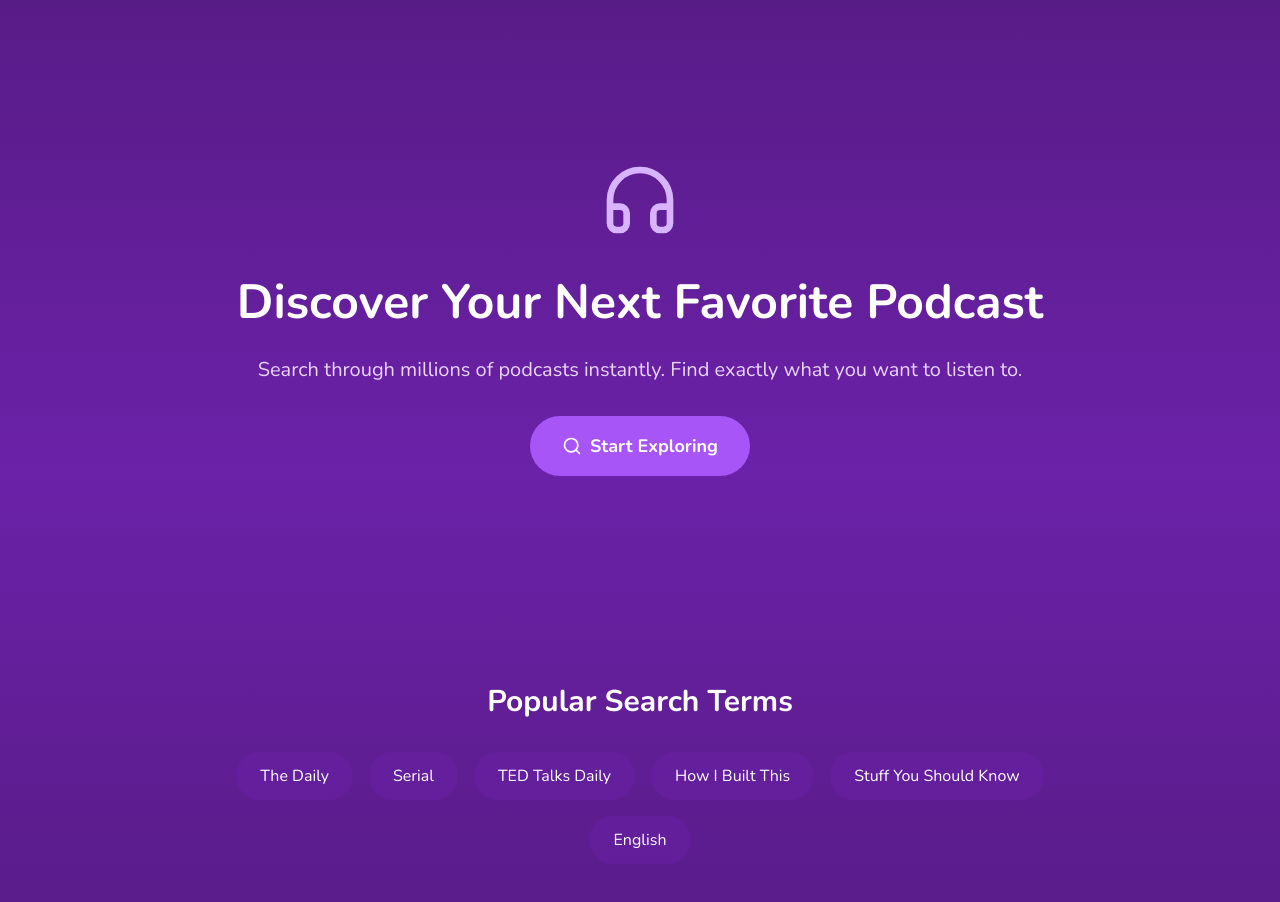
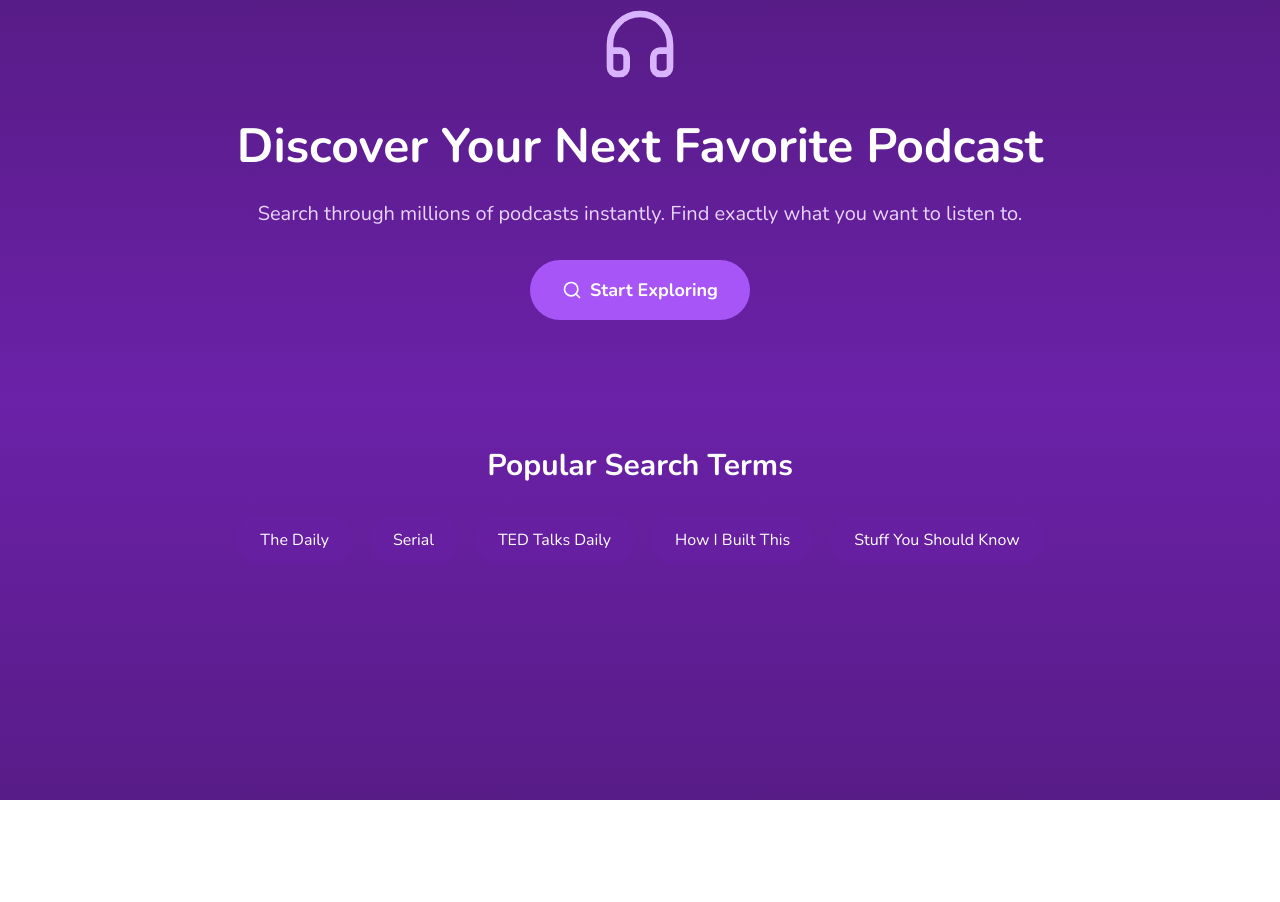
Before and after one commit to gzcmustafa/podcast-player, a React (Vite) app: page / in a window 1280 px wide. Shown: the top 902 px of the page. After the commit the page ends 800 px from the top, so only its background shows below. Built offline with nearby package versions, Linux system fonts and the light colour scheme.

Commit message:
docs: update Readme.md

```diff
--- a/package.json
+++ b/package.json
@@ -20,6 +20,7 @@
     "react-query": "^3.39.3",
     "react-router": "^7.1.1",
     "react-router-dom": "^7.1.1",
+    "react-spinners": "^0.15.0",
     "tailwind-merge": "^2.6.0",
     "tailwindcss-animate": "^1.0.7",
     "tsconfig-paths": "^4.2.0"
--- a/src/components/EpisodeList.jsx
+++ b/src/components/EpisodeList.jsx
@@ -3,6 +3,7 @@ import {gql, GraphQLClient} from "graphql-request"
 import { useQuery } from 'react-query'
 import Episode from './Episode'
 import SearchBar from './SearchBar'
+import { RingLoader } from 'react-spinners'
 
 const TADDY_API_KEY = import.meta.env.VITE_TADDY_API_KEY
 const TADDY_USER_ID = import.meta.env.VITE_TADDY_USER_ID
@@ -70,7 +71,12 @@ export default function EpisodeList() {
         }
     };
 
-    if(isLoading) return <div>Loading...</div>;
+    if(isLoading) return <div className='flex items-center justify-center h-screen'>
+            <RingLoader
+            color="#db00ff"
+            size={100}
+            />
+  </div>;
     if(isError) return <div>Error: {error.message}</div>;
 
     return (
--- a/src/pages/Home.jsx
+++ b/src/pages/Home.jsx
@@ -10,14 +10,14 @@ export default function Home() {
     navigate('/episode');
   };
 
-  const sampleSearchTerms = ['The Daily', 'Serial', 'TED Talks Daily', 'How I Built This', 'Stuff You Should Know', 'English'];
+  const sampleSearchTerms = ['The Daily', 'Serial', 'TED Talks Daily', 'How I Built This', 'Stuff You Should Know'];
 
 
   return (
     <div className="min-h-screen bg-gradient-to-b from-purple-900 via-purple-800 to-purple-900 text-white">
     {/* Hero Section */}
-    <div className="container mx-auto px-4 pt-40 pb-32">
-      <div className="max-w-4xl mx-auto text-center">
+    <div className="container mx-auto px-4 pt-1 pb-32 ">
+      <div className="max-w-4xl mx-auto text-center 2xl:mt-40">
         <div className="flex justify-center mb-8">
           <Headphones className="w-20 h-20 text-purple-300" />
         </div>
@@ -40,7 +40,7 @@ export default function Home() {
 
 
     {/* Sample Search Terms */}
-    <div className="container mx-auto px-4 py-20">
+    <div className="container mx-auto px-4  2xl:mt-42">
       <div className="max-w-4xl mx-auto text-center">
         <h2 className="text-3xl font-bold mb-8">Popular Search Terms</h2>
         <div className="flex flex-wrap justify-center gap-4">
```
Also changed, not shown: 1 other file (tests, documents, lock files or other folders).
